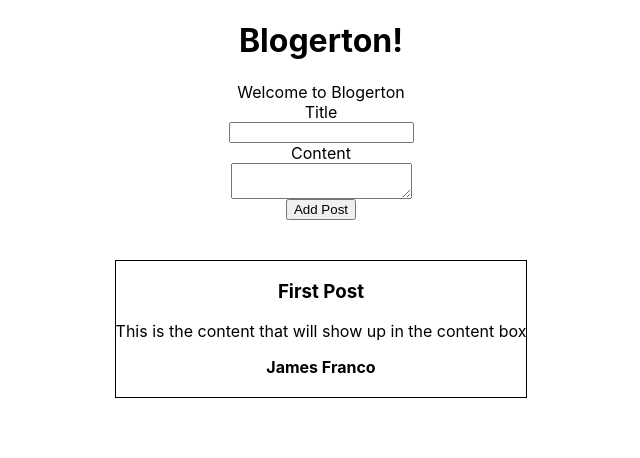
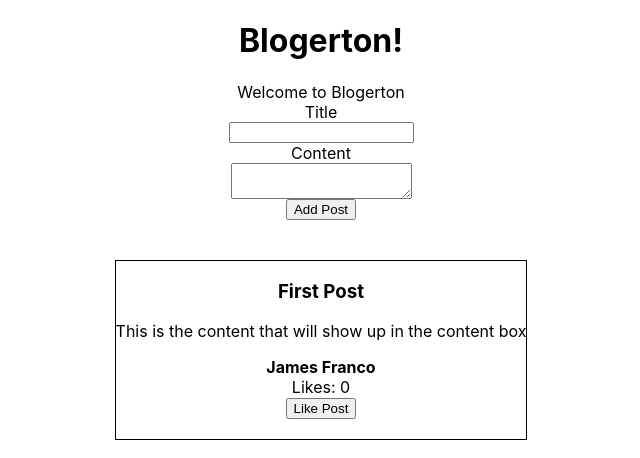
Before and after one commit to Drienn/blogerton, a React (Create React App) app: page / in a window 1280 px wide. Shown: the top 458 px of the page, without its empty margins (319-959 px from the left). Built offline with nearby package versions, Linux system fonts and the light colour scheme.

Commit message:
added likes functionality

```diff
--- a/src/App.js
+++ b/src/App.js
@@ -4,17 +4,28 @@ import './App.css';
 import { mockPosts } from './mocks';
 
 function App() {
-  const [posts, setPosts] = useState(mockPosts)
+  const [posts, setPosts] = useState(mockPosts);
 
-  const addPost = post => setPosts([post, ...posts]);
+  const addPost = (post) => setPosts([post, ...posts]);
+  const likePost = (id) => {
+    const currentIndex = posts.findIndex((post) => post.id === id);
+    const updatedPost = {
+      ...posts[currentIndex],
+      likes: posts[currentIndex].likes + 1,
+    };
+    const updatedPosts = [
+      ...posts.slice(0, currentIndex),
+      updatedPost,
+      ...posts.slice(currentIndex + 1),
+    ]
+    setPosts(updatedPosts);
+  };
   return (
     <div className="App">
       <h1>Blogerton!</h1>
-      <div>
-        Welcome to Blogerton
-      </div>
+      <div>Welcome to Blogerton</div>
       <PostForm addPost={addPost} />
-      <Posts posts={posts} />
+      <Posts posts={posts} likePost={likePost}/>
     </div>
   );
 }
--- a/src/components/PostForm/index.jsx
+++ b/src/components/PostForm/index.jsx
@@ -8,7 +8,9 @@ export default function PostForm({ addPost }) {
   const onSubmit = (e) => {
     e.preventDefault();
     console.log('Post will be added!');
-    addPost({ title, content, owner: 'Anonymous' });
+    addPost({ id: Math.floor(Math.random() * 9999), title, content, owner: 'Anonymous', likes: 0 });
+    setTitle('');
+    setContent('');
   };
   return (
     <form className="flex column form center" onSubmit={onSubmit}>
--- a/src/components/Posts/index.jsx
+++ b/src/components/Posts/index.jsx
@@ -1,11 +1,15 @@
 import './style.css';
 
-export default function Posts({ posts }) {
+export default function Posts({ posts, likePost }) {
   const postsList = posts.map((post) => (
     <li key={post.title} className="list-item pad-2-b margin-2-t">
       <h3>{post.title}</h3>
       <p>{post.content}</p>
       <b>{post.owner}</b>
+      <br />
+      <span>Likes: {post.likes}</span>
+      <br />
+      <button type="button" onClick={() => likePost(post.id)}>Like Post</button>
     </li>
   ));
   return <ul className="list flex center column margin-2-t">{postsList}</ul>;
--- a/src/mocks/mockPosts.js
+++ b/src/mocks/mockPosts.js
@@ -1,8 +1,10 @@
 const mockPosts = [
   {
+    id: 1,
     title: 'First Post',
     content: 'This is the content that will show up in the content box',
-    owner: 'James Franco'
+    owner: 'James Franco',
+    likes: 0,
   },
 ];
 
```
Lines whose indentation alone changed are shown as unchanged.
